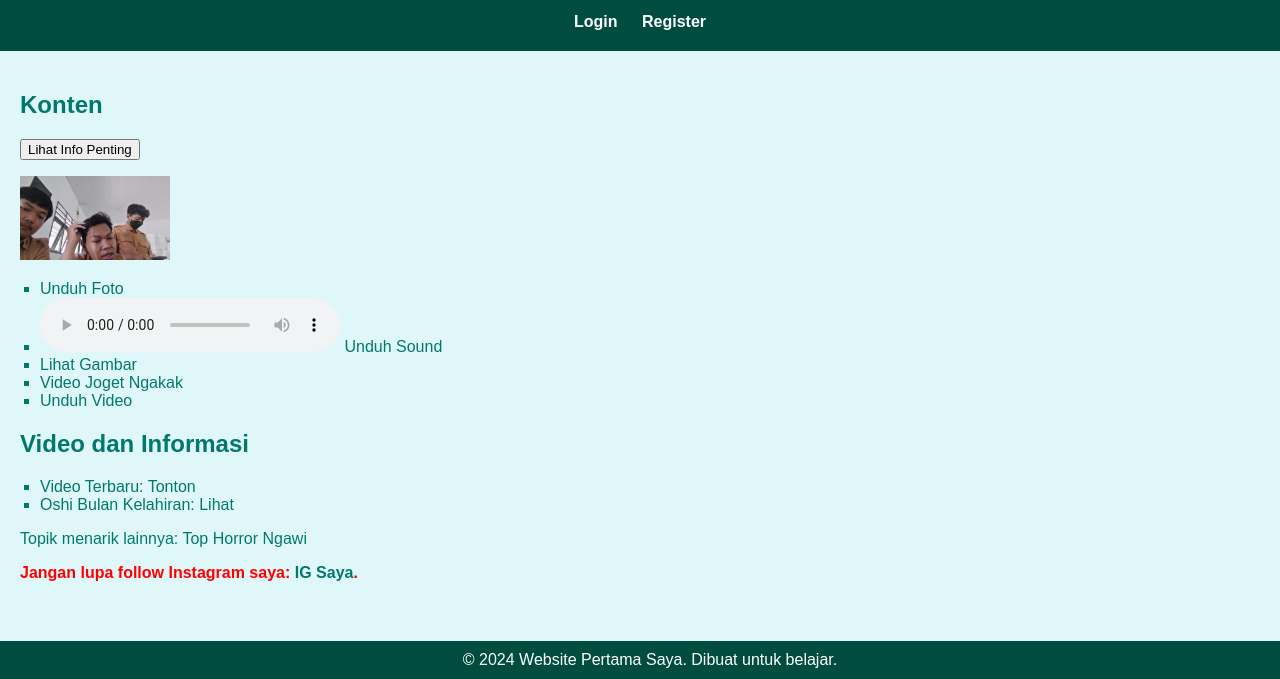
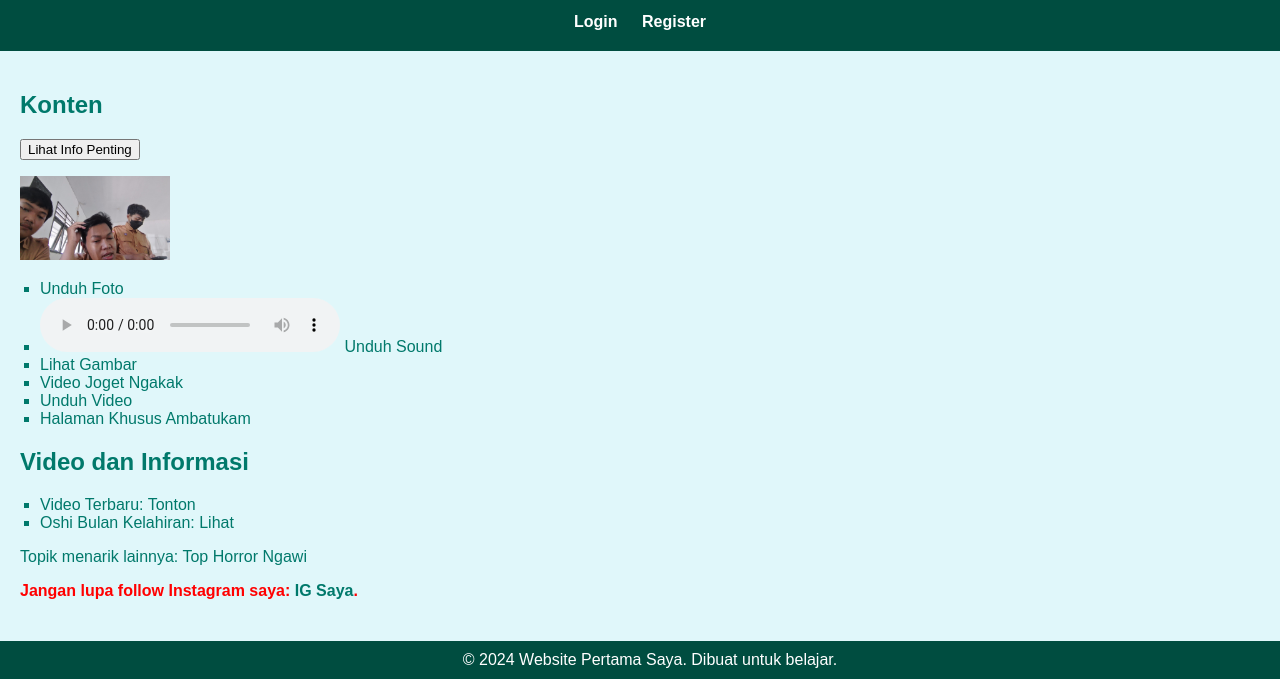
Before and after one commit to BuluyXmd/Apaajaaa, a plain HTML site: page index.html in a window 1280 px wide. Shown: the part 121-800 px from the top of the page. Drawn offline with Linux system fonts and the light colour scheme.

Commit message:
Update index.html

```diff
--- a/index.html
+++ b/index.html
@@ -6,7 +6,7 @@
     <title>Website Pertama Saya</title>
     <link rel="shortcut icon" href="siimut.ico" type="image/x-icon">
     <style>
-
+        /* Gaya dasar */
         body {
             font-family: Arial, sans-serif;
             background-color: #e0f7fa;
@@ -125,7 +125,7 @@
     </script>
 </head>
 <body>
-
+    <!-- Header -->
     <header>
         <h1>Website Pertama Saya</h1>
         <p>Selamat datang di website pertama saya, ini hanya percobaan!</p>
@@ -135,7 +135,7 @@
         </nav>
     </header>
 
-
+    <!-- Konten Utama -->
     <main>
         <h2>Konten</h2>
         <button onclick="showModal()">Lihat Info Penting</button>
@@ -155,6 +155,7 @@
             <li><a href="images (1).jpeg" target="_blank">Lihat Gambar</a></li>
             <li><a href="rusdi kewer kewer woilah.mp4" target="_blank">Video Joget Ngakak</a></li>
             <li><a href="i8ZvbOGb1.mp4.3gpp" download>Unduh Video</a></li>
+            <li><a href="Ambatukam.html" target="_blank">Halaman Khusus Ambatukam</a></li>
         </ul>
 
         <h2>Video dan Informasi</h2>
@@ -173,7 +174,7 @@
         </p>
     </main>
 
-
+    <!-- Modal -->
     <div id="infoModal" class="modal">
         <div class="modal-content">
             <span class="close-btn" onclick="closeModal()">Tutup</span>
@@ -182,7 +183,7 @@
         </div>
     </div>
 
-
+    <!-- Footer -->
     <footer>
         &copy; 2024 Website Pertama Saya. Dibuat untuk belajar.
     </footer>
```
